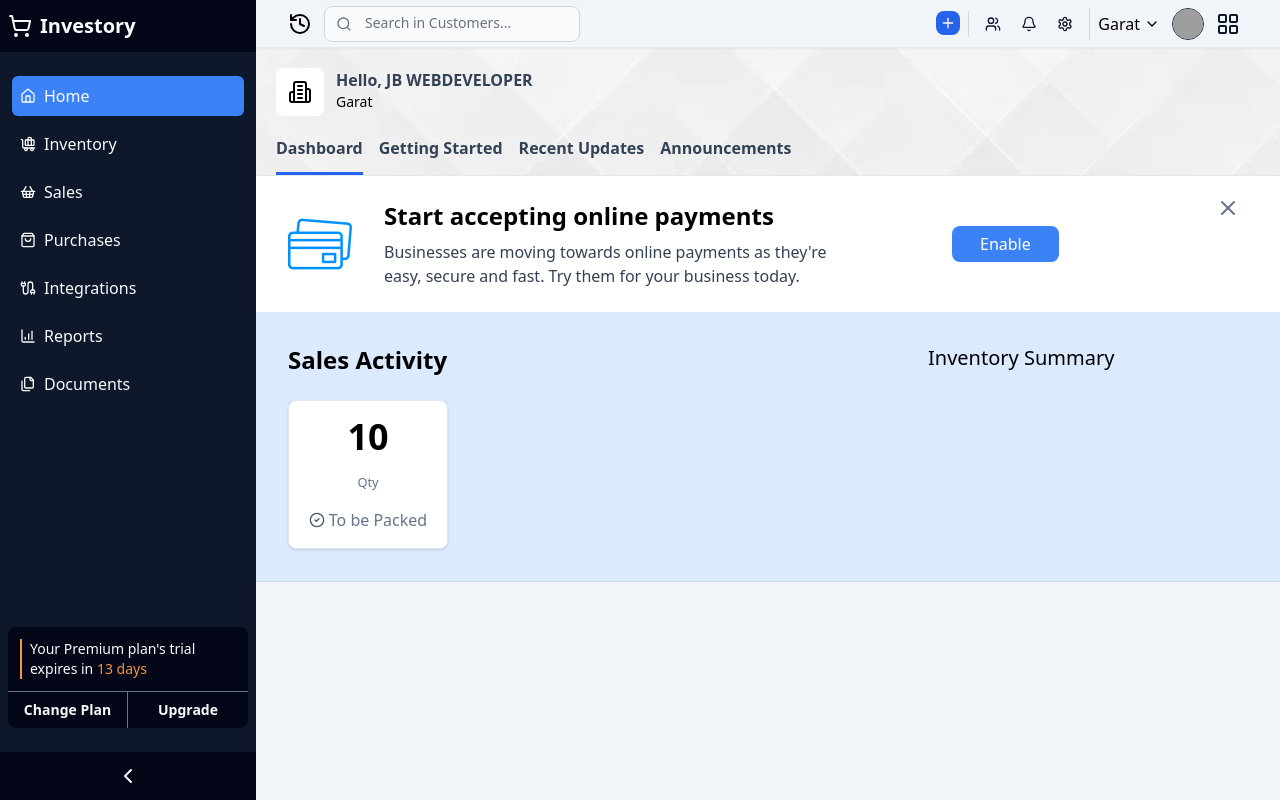
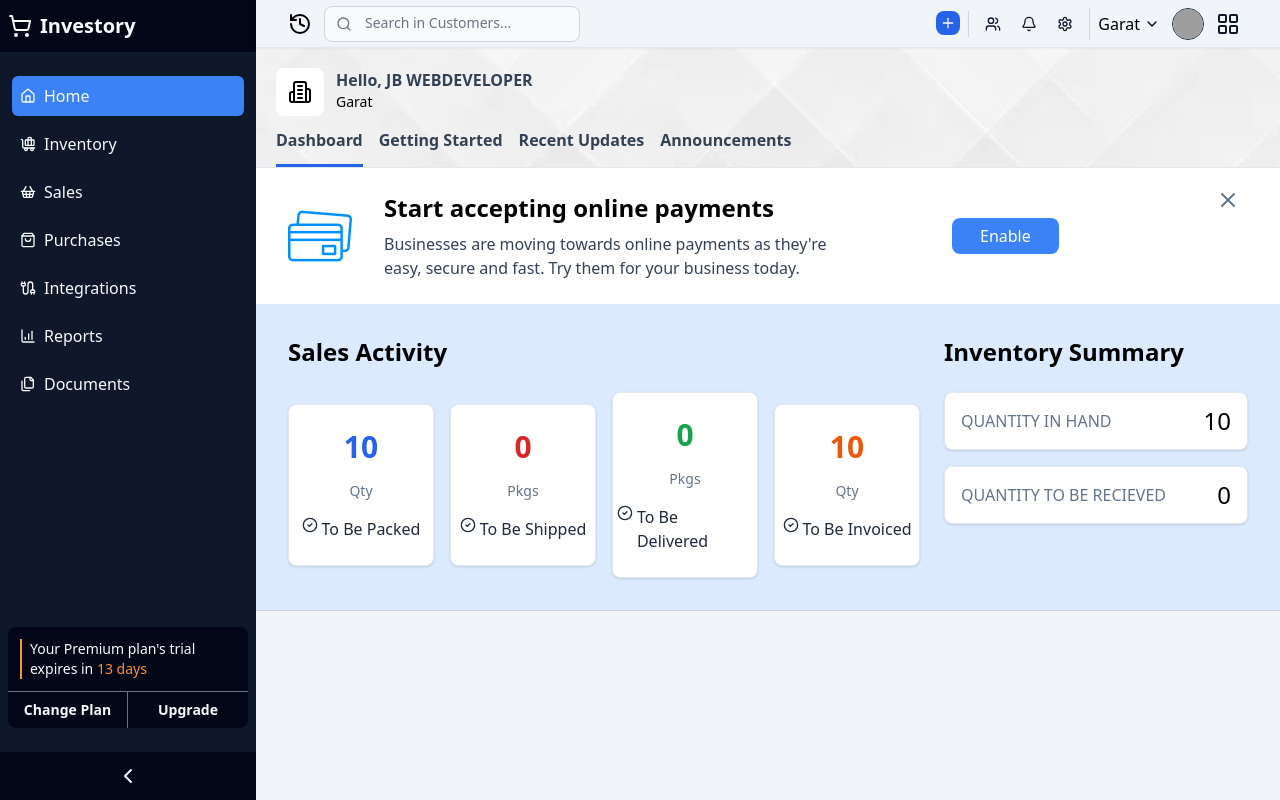
Before and after one commit to hac1yev/Inventory-Management-Software, a Next.js app: page /inventory-dashboard/home/dashboard in a window 1280 px wide. Built offline with nearby package versions, Linux system fonts and the light colour scheme; grey boxes are pictures that could not be loaded.

Commit message:
inventory summary and sales activity

```diff
--- a/components/dashboard/HomeNavbar.tsx
+++ b/components/dashboard/HomeNavbar.tsx
@@ -6,9 +6,6 @@ import { usePathname } from "next/navigation";
 
 const HomeNavbar = () => {
     const pathname = usePathname();
-
-    console.log(pathname);
-
 
     const navLinks = [
         {
@@ -30,7 +27,7 @@ const HomeNavbar = () => {
     ];
 
     return (
-        <div className="sticky flex flex-col justify-between h-32 bg-green-300 px-5 pt-5 header-bg border-b border-slate-200" style={{ top: '-30px' }}>
+        <div className="sticky flex flex-col justify-between bg-green-300 px-5 pt-5 header-bg border-b border-slate-200" style={{ top: '-30px' }}>
             <div className="flex space-x-3">
                 <div className="flex items-center justify-center w-12 h-12 bg-white rounded-lg">
                     <Building2 />
--- /dev/null
+++ b/components/dashboard/InventorySummaryCard.tsx
@@ -0,0 +1,11 @@
+
+const InventorySummaryCard = ({ title, number }: InventorySummaryType) => {
+    return (
+        <div className='flex justify-between items-center gap-4 shadow rounded-lg border transition-all duration-300 border-slate-200 hover:border-blue-400 px-4 py-3 cursor-pointer bg-white'>
+            <h2 className='text-slate-500 uppercase text-sm xl:text-base'>{title}</h2>
+            <h4 className='text-xl xl:text-2xl'>{number}</h4>
+        </div>
+    );
+};
+
+export default InventorySummaryCard;
--- /dev/null
+++ b/components/dashboard/SalesActivityCard.tsx
@@ -0,0 +1,17 @@
+import { CircleCheck } from "lucide-react";
+import Link from "next/link";
+
+const SalesActivityCard = ({ href, number, color, unit, title }: SalesActivityType) => {
+    return (
+        <Link href={href} className="w-full sm:w-[48%] xl:w-1/4 flex flex-col items-center gap-4 shadow rounded-lg border transition-all duration-300 border-slate-200 hover:border-blue-400 py-6 px-1 cursor-pointer bg-white">
+            <h4 className={`${color} font-semibold text-2xl xl:text-3xl`}>{number}</h4>
+            <p className='text-slate-500 xl:text-sm'>{unit}</p>
+            <div className="flex -center text-slate-800 space-x-1">
+                <CircleCheck className='text-slate-800 w-4 h-4' />
+                <span className="text-sm xl:text-base">{title}</span>
+            </div>
+        </Link>
+    );
+};
+
+export default SalesActivityCard;
--- a/components/dashboard/SalesOverview.tsx
+++ b/components/dashboard/SalesOverview.tsx
@@ -1,25 +1,71 @@
-import { CircleCheck } from 'lucide-react';
 import React from 'react'
+import SalesActivityCard from './SalesActivityCard';
+import InventorySummaryCard from './InventorySummaryCard';
 
 const SalesOverview = () => {
+    const salesActivity = [
+        {
+            title: 'To Be Packed',
+            number: 10,
+            unit: "Qty",
+            href: '/',
+            color: 'text-blue-600'
+        },
+        {
+            title: 'To Be Shipped',
+            number: 0,
+            unit: "Pkgs",
+            href: '/',
+            color: 'text-red-600'
+        },
+        {
+            title: 'To Be Delivered',
+            number: 0,
+            unit: "Pkgs",
+            href: '/',
+            color: 'text-green-600'
+        },
+        {
+            title: 'To Be Invoiced',
+            number: 10,
+            unit: "Qty",
+            href: '/',
+            color: 'text-orange-600'
+        },
+    ];
+
+    const inventorySummary = [
+        {
+            title: 'Quantity in Hand',
+            number: 10
+        },
+        {
+            title: 'Quantity to be recieved',
+            number: 0
+        }
+    ];
+
     return (
-        <div className='grid grid-cols-12 bg-blue-100 border-b border-slate-300 p-8'>
-            <div className="col-span-8">
-                <h2 className='mb-6 text-2xl font-semibold'>Sales Activity</h2>
-                <div className="grid grid-cols-4">
-                    <div className="flex flex-col items-center gap-4 shadow rounded-lg border transition-all duration-300 border-slate-200 hover:border-blue-400 p-4 bg-white">
-                        <h4 className='font-semibold text-4xl'>10</h4>
-                        <small className='text-slate-500'>Qty</small>
-                        <div className="flex items-center text-slate-500 space-x-1">
-                            <CircleCheck className='text-slate-600 w-4 h-4' />
-                            <span>To be Packed</span>
-                        </div>
-                    </div>
+        <div className='grid grid-cols-1 lg:grid-cols-12 bg-blue-100 border-b border-slate-300 p-4 xl:p-8 gap-6'>
+
+            {/* Sales Activity */}
+            <div className="lg:col-span-8 col-span-12">
+                <h2 className='mb-6 text-xl xl:text-2xl font-semibold'>Sales Activity</h2>
+                <div className="flex flex-wrap max-sm:justify-center xl:flex-nowrap items-center gap-4">
+                    {salesActivity.map((item, i) => (
+                        <SalesActivityCard key={i} {...item} />
+                    ))}
                 </div>
             </div>
-            <div className='col-span-4'>
-                <h2 className='mb-6 text-xl'>Inventory Summary</h2>
 
+            {/* Inventory Summary */}
+            <div className='lg:col-span-4 col-span-12'>
+                <h2 className='mb-6 text-xl xl:text-2xl font-semibold'>Inventory Summary</h2>
+                <div className='flex flex-col justify-between gap-4'>
+                    {inventorySummary.map((item, i) => (
+                        <InventorySummaryCard key={i} {...item} />
+                    ))}
+                </div>
             </div>
         </div>
     );
```
Also changed, not shown: types/index.d.ts (added, +12 -0 lines).
